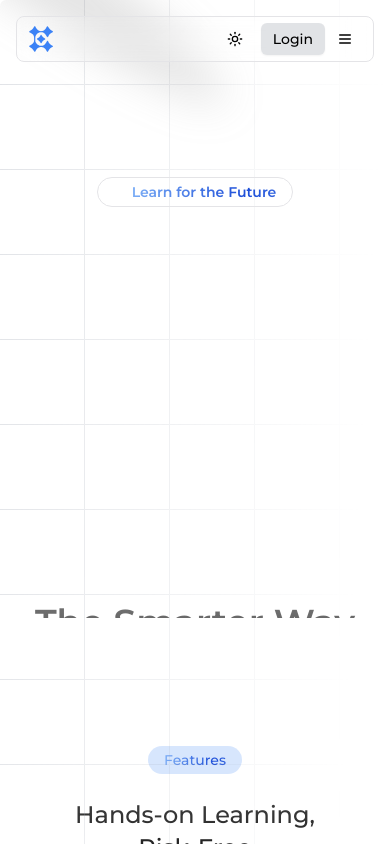
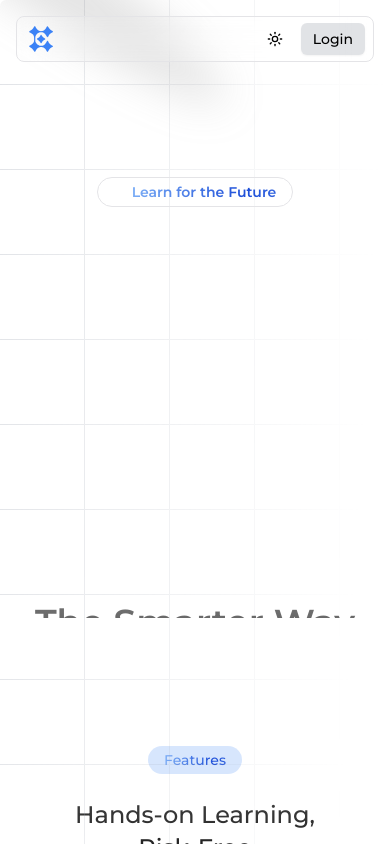
Before and after one commit to rajatsachdeva31/cryptex, a Next.js app: page / in a window 390 px wide. Shown: the top 844 px of the page. Built offline with nearby package versions, Linux system fonts and the light colour scheme.

Commit message:
build fix

```diff
--- a/src/app/(main)/dashboard/page.tsx
+++ b/src/app/(main)/dashboard/page.tsx
@@ -3,7 +3,7 @@ import React from "react";
 
 const Dashboard = () => {
   return (
-    <Container className="mt-2 h-full flex flex-col gap-4 overflow-y-scroll">
+    <Container className="pt-2 h-full flex flex-col gap-4 overflow-y-scroll">
       <h1 className="font-medium md:text-xl">Dashboard</h1>
       <Container delay={0.4} className="grid grid-cols-2 lg:grid-cols-4 gap-4">
         {[1, 2, 3, 4].map((i) => (
--- a/src/components/landing/header.tsx
+++ b/src/components/landing/header.tsx
@@ -1,15 +1,15 @@
 "use client";
-import React, { useState } from "react";
+import React from "react";
 import * as motion from "motion/react-client";
 import { NavMenu } from "./menu";
 import Link from "next/link";
 import Icons from "../global/icons";
 import { ThemeSwitcher } from "../ThemeSwitcher";
 import { Button } from "../ui/button";
-import { Menu, XIcon } from "lucide-react";
+// import { Menu, XIcon } from "lucide-react";
 
 const Header = () => {
-  const [isOpen, setIsOpen] = useState<boolean>(false);
+  // const [isOpen, setIsOpen] = useState<boolean>(false);
   return (
     <motion.header
       className="fixed top-4 inset-x-0 max-w-4xl px-4 lg:max-w-6xl mx-auto z-50 transform"
@@ -38,13 +38,13 @@ const Header = () => {
                 <Link href="/login">Login</Link>
               </Button>
             </div>
-            <Button variant={"ghost"} size={"sm"} className="lg:hidden">
+            {/* <Button variant={"ghost"} size={"sm"} className="lg:hidden">
               {isOpen ? (
                 <XIcon className="w-4 h-4 duration-300" />
               ) : (
                 <Menu className="w-3.5 h-3.5 duration-300" />
               )}
-            </Button>
+            </Button> */}
           </div>
           {/* <MobileMenu isOpen={isOpen} setIsOpen={setIsOpen} /> */}
         </div>
```
